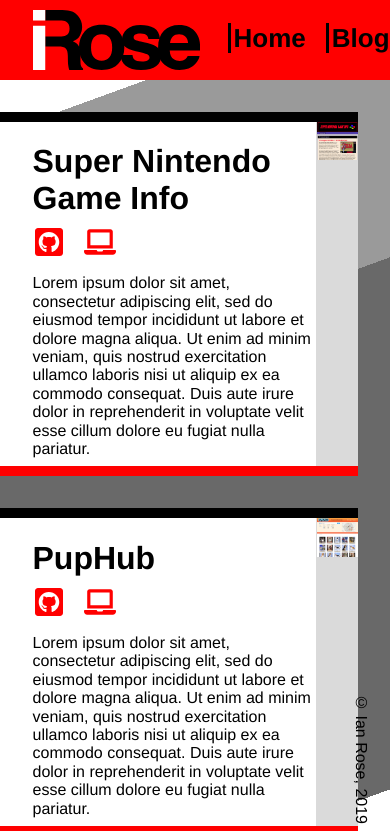
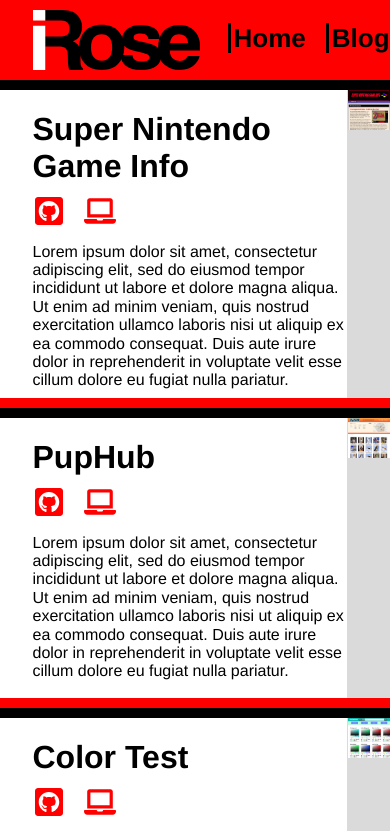
Before and after one commit to ianrosedev/ianrosedev-website-2019, a Gatsby site: page /code in a window 390 px wide. Shown: the top 831 px of the page. Built offline with nearby package versions, Linux system fonts and the light colour scheme; Gatsby itself is replaced by a stand-in of ours.

Commit message:
[WIP] - media queries

```diff
--- a/src/components/About/About.module.scss
+++ b/src/components/About/About.module.scss
@@ -2,34 +2,46 @@
 @import '../../styles/sizes';
 
 .img {
-  grid-column: 8 / 12;
-  grid-row: 2 / 3;
-  background-color: $utilityGray;
   border-style: solid;
   border-width: 10px 0;
   border-top-color: black;
   border-bottom-color: $primaryColor;
+  background-color: $utilityGray;
 }
 
 .article {
-  grid-column: 1 / 8;
-  grid-row: 2 / 3;
-  background-color: white;
   border-style: solid;
   border-width: 10px 0;
   border-top-color: black;
   border-bottom-color: $primaryColor;
-  padding: 20px calc(100vw / 12);
+  background-color: white;
   text-align: justify;
-  // &::first-letter {
-  //   font-size: 3rem;
-  // }
+  padding: 1.5em 1em;
+
+  p:first-of-type {
+    margin-top: 0;
+  }
 }
 
-.emptyRow {
-  grid-column: 1 / 13;
-  grid-row: 3 / 4;
+@include screen-m {
+  .img {
+    grid-column: 8 / 12;
+    grid-row: 2 / 3;
+  }
+
+  .article {
+    grid-column: 1 / 8;
+    grid-row: 2 / 3;
+    padding: 20px calc(100vw / 12);
+  }
+
+  .emptyRow {
+    grid-column: 1 / 13;
+    grid-row: 3 / 4;
+  }
 }
+
+@include screen-l {}
 
 @include screen-xl {
   .article {
--- a/src/components/Footer/Footer.module.scss
+++ b/src/components/Footer/Footer.module.scss
@@ -1,7 +1,16 @@
 @import '../../styles/sizes';
 
 .footer {
+  padding: 1em;
+  color: white;
+  background-color: black;
+}
+
+@include screen-m {
+  .footer {
     position: absolute;
+    padding: 0;
+    background-color: transparent;
     bottom: 20px;
     white-space: nowrap;
     // Depreciated style fallback for older browsers
@@ -18,6 +27,8 @@
     right: 20px;
     color: black;
   }
+}
+
 
 @include screen-xl {
   .footer {
--- a/src/components/Home/Home.module.scss
+++ b/src/components/Home/Home.module.scss
@@ -1,24 +1,7 @@
 @import '../../styles/colors';
 @import '../../styles/sizes';
 
-.img {
-  grid-column: 2 / 6;
-  grid-row: 2 / 4;
-  animation: on-bench 2s linear;
-
-  @keyframes on-bench {
-    from {
-      transform: translateX(-1000px);
-    }
-    to {
-      transform: translateX(0%);
-    }
-  }
-}
-
 .intro {
-  grid-column: 7 / 13;
-  grid-row: 2 / 3;
   background-color: white;
   border-style: solid;
   border-width: 10px 0;
@@ -39,6 +22,7 @@
     from {
       transform: translateX(800px);
     }
+
     to {
       transform: translateX(0);
     }
@@ -46,8 +30,6 @@
 }
 
 .skills {
-  grid-column: 8 / 13;
-  grid-row: 3 / 4;
   background-color: white;
   border-style: solid;
   border-width: 10px 0;
@@ -69,9 +51,48 @@
     from {
       transform: translateX(800px);
     }
+
     to {
       transform: translateX(0);
     }
+  }
+}
+
+.intro,
+.skills {
+  padding: 2em;
+}
+
+@include screen-m {
+  .img {
+    grid-column: 2 / 6;
+    grid-row: 2 / 4;
+    animation: on-bench 2s linear;
+
+    @keyframes on-bench {
+      from {
+        transform: translateX(-1000px);
+      }
+
+      to {
+        transform: translateX(0%);
+      }
+    }
+  }
+
+  .intro {
+    grid-column: 7 / 13;
+    grid-row: 2 / 3;
+  }
+
+  .skills {
+    grid-column: 8 / 13;
+    grid-row: 3 / 4;
+  }
+
+  .intro,
+  .skills {
+    padding: 0;
   }
 }
 
@@ -95,6 +116,7 @@
 
   .intro,
   .skills {
+
     h1,
     h2 {
       font-size: 42px;
--- a/src/layouts/LayoutBody/LayoutBody.module.scss
+++ b/src/layouts/LayoutBody/LayoutBody.module.scss
@@ -3,16 +3,15 @@
 @import '../../styles/background';
 
 .layout {
-  display: grid;
-  grid-template-columns: repeat(12, calc(100vw / 12));
-  grid-auto-rows: fit-content(calc((100vh - #{$headerSize}) / 24));
-  grid-gap: calc((100vh - #{$headerSize}) / 24) 0;
-  min-height: calc((100vh - #{$headerSize}));
   background: $background;
 }
 
-// @include screen-xl {
-//   .layout {
-//     grid-auto-rows: calc((100vh - 100px) / 24);
-//   }
-// }
+@include screen-m {
+  .layout {
+    display: grid;
+    grid-template-columns: repeat(12, calc(100vw / 12));
+    grid-auto-rows: fit-content(calc((100vh - #{$headerSize}) / 24));
+    grid-gap: calc((100vh - #{$headerSize}) / 24) 0;
+    min-height: calc((100vh - #{$headerSize}));
+  }
+}
--- a/src/layouts/LayoutMain/LayoutMain.module.scss
+++ b/src/layouts/LayoutMain/LayoutMain.module.scss
@@ -4,4 +4,5 @@
   font-family: $fontStack;
   overflow: hidden;
   min-height: 100vh;
+  background-color: black;
 }
```
Lines whose indentation alone changed are shown as unchanged.
